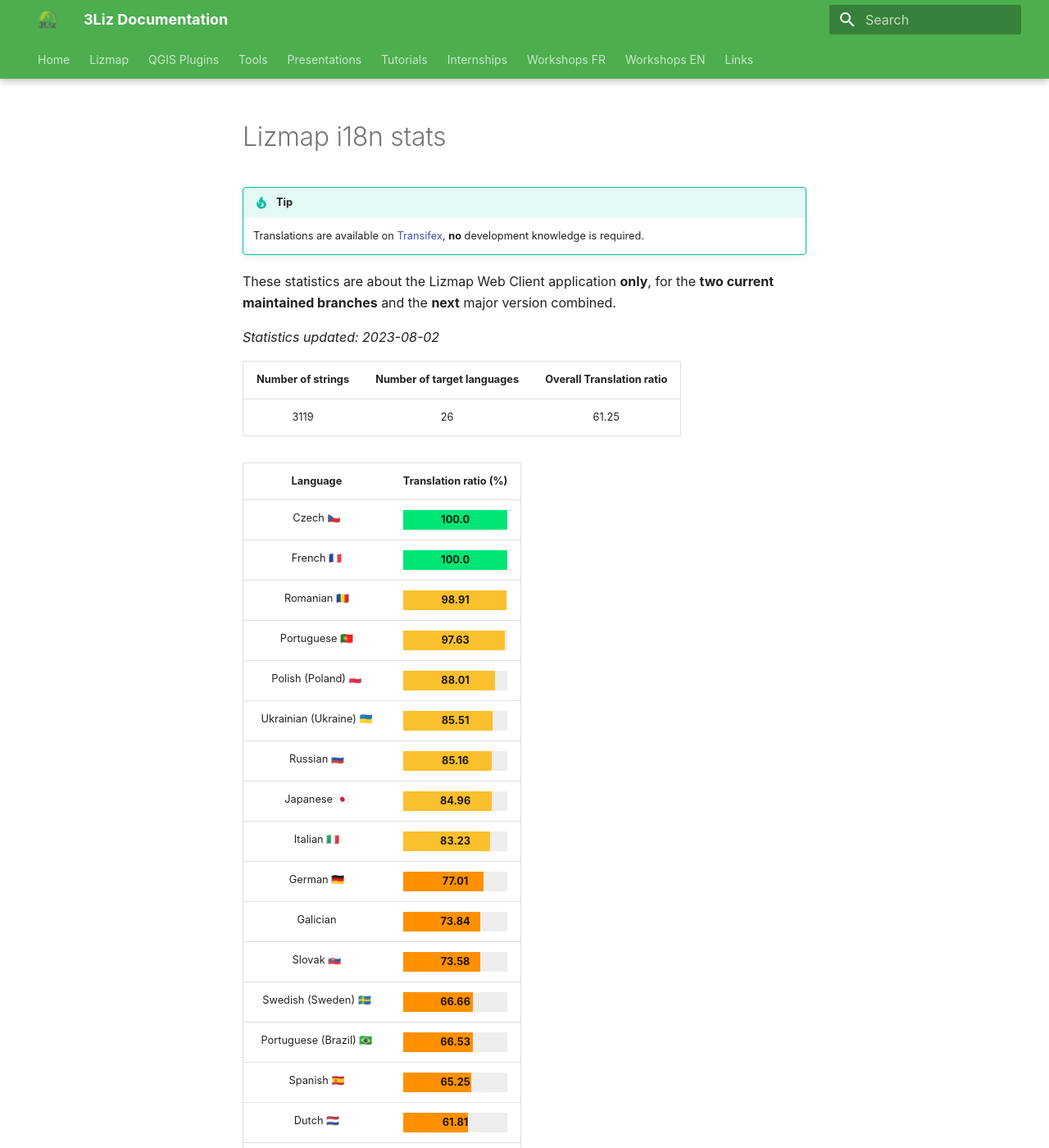
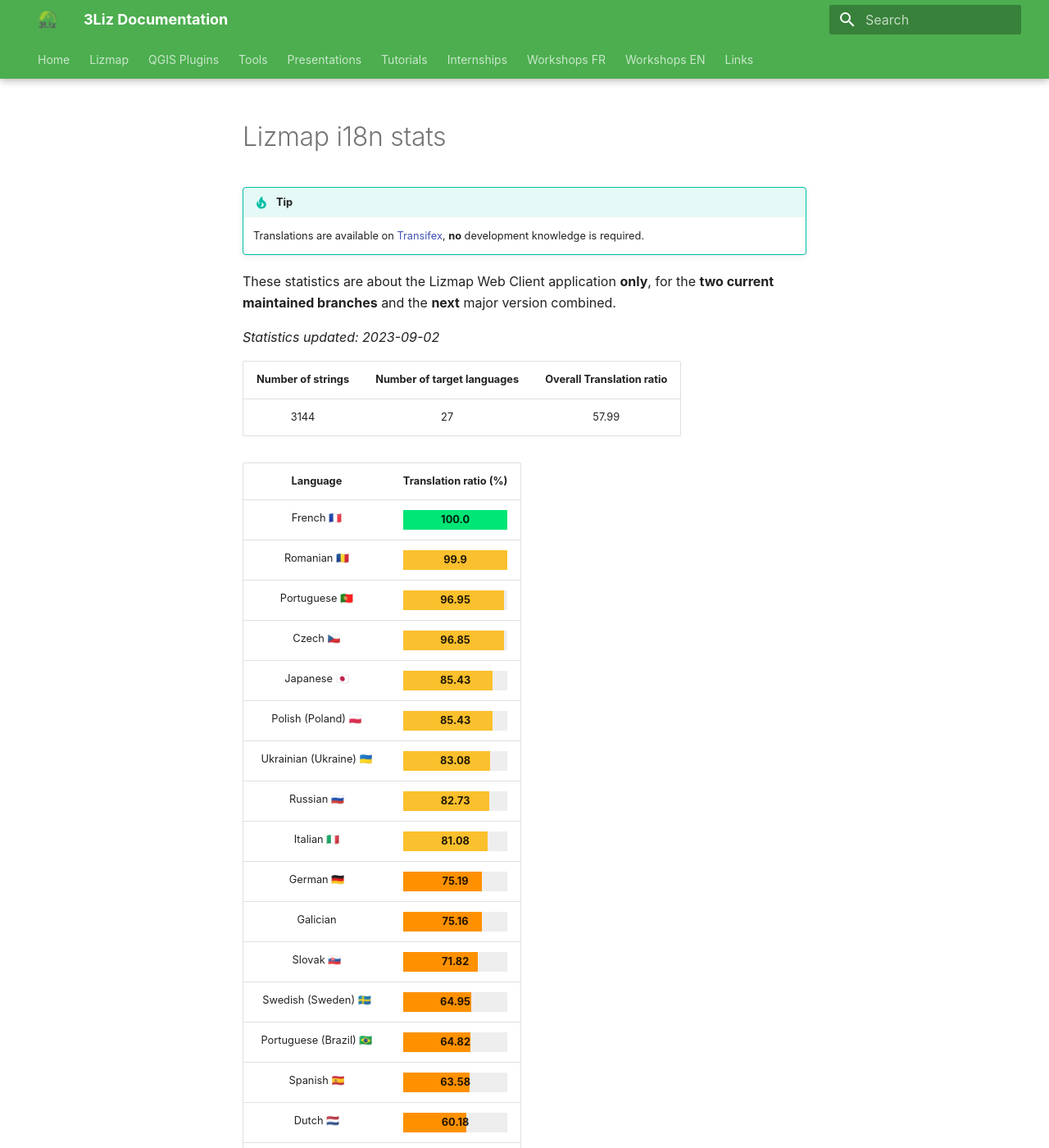
Before and after one commit to 3liz/3liz.github.io, an MkDocs documentation site: the page built from docs/lizmap-i18n-stats.md, in a window 1280 px wide and 1400 px high. Shown: the whole window at 82% size. Built offline with MkDocs 1.6.1 and Material for MkDocs 9.7.7, drawn with Linux system fonts in a browser that asks for light colours; nearby versions of some CDN libraries; some of the changed text lies outside the part shown.

Commit message:
Update statistics from Transifex Lizmap Web Client

```diff
--- a/docs/lizmap-i18n-stats.md
+++ b/docs/lizmap-i18n-stats.md
@@ -10,37 +10,38 @@
 These statistics are about the Lizmap Web Client application **only**, for the **two current
 maintained branches** and the **next** major version combined.
 
-*Statistics updated: 2023-08-02*
+*Statistics updated: 2023-09-02*
 
 | Number of strings | Number of target languages | Overall Translation ratio |
 |:-:|:-:|:-:|
-3119|26|61.25
+3144|27|57.99
 
 | Language | Translation ratio (%) |
 |:-:|:-:|
-Czech 🇨🇿 |[=100.0% "100.0"]|
 French 🇫🇷 |[=100.0% "100.0"]|
-Romanian 🇷🇴 |[=98.91% "98.91"]|
-Portuguese 🇵🇹 |[=97.63% "97.63"]|
-Polish (Poland) 🇵🇱 |[=88.01% "88.01"]|
-Ukrainian (Ukraine) 🇺🇦 |[=85.51% "85.51"]|
-Russian 🇷🇺 |[=85.16% "85.16"]|
-Japanese 🇯🇵 |[=84.96% "84.96"]|
-Italian 🇮🇹 |[=83.23% "83.23"]|
-German 🇩🇪 |[=77.01% "77.01"]|
-Galician  |[=73.84% "73.84"]|
-Slovak 🇸🇰 |[=73.58% "73.58"]|
-Swedish (Sweden) 🇸🇪 |[=66.66% "66.66"]|
-Portuguese (Brazil) 🇧🇷 |[=66.53% "66.53"]|
-Spanish 🇪🇸 |[=65.25% "65.25"]|
-Dutch 🇳🇱 |[=61.81% "61.81"]|
-Hungarian (Hungary) 🇭🇺 |[=58.06% "58.06"]|
-Finnish 🇫🇮 |[=53.16% "53.16"]|
-Slovenian 🇸🇮 |[=44.21% "44.21"]|
-Basque  |[=37.74% "37.74"]|
-Greek 🇬🇷 |[=30.75% "30.75"]|
-Bulgarian 🇧🇬 |[=28.98% "28.98"]|
-Norwegian 🇳🇴 |[=18.85% "18.85"]|
-Spanish (Argentina) 🇦🇷 |[=6.51% "6.51"]|
-Indonesian 🇮🇩 |[=4.78% "4.78"]|
-Serbian (Cyrillic) 🇷🇸 |[=1.31% "1.31"]|
+Romanian 🇷🇴 |[=99.9% "99.9"]|
+Portuguese 🇵🇹 |[=96.95% "96.95"]|
+Czech 🇨🇿 |[=96.85% "96.85"]|
+Japanese 🇯🇵 |[=85.43% "85.43"]|
+Polish (Poland) 🇵🇱 |[=85.43% "85.43"]|
+Ukrainian (Ukraine) 🇺🇦 |[=83.08% "83.08"]|
+Russian 🇷🇺 |[=82.73% "82.73"]|
+Italian 🇮🇹 |[=81.08% "81.08"]|
+German 🇩🇪 |[=75.19% "75.19"]|
+Galician  |[=75.16% "75.16"]|
+Slovak 🇸🇰 |[=71.82% "71.82"]|
+Swedish (Sweden) 🇸🇪 |[=64.95% "64.95"]|
+Portuguese (Brazil) 🇧🇷 |[=64.82% "64.82"]|
+Spanish 🇪🇸 |[=63.58% "63.58"]|
+Dutch 🇳🇱 |[=60.18% "60.18"]|
+Hungarian (Hungary) 🇭🇺 |[=56.49% "56.49"]|
+Finnish 🇫🇮 |[=52.19% "52.19"]|
+Slovenian 🇸🇮 |[=43.92% "43.92"]|
+Basque  |[=37.09% "37.09"]|
+Greek 🇬🇷 |[=30.12% "30.12"]|
+Bulgarian 🇧🇬 |[=27.64% "27.64"]|
+Norwegian 🇳🇴 |[=18.67% "18.67"]|
+Spanish (Argentina) 🇦🇷 |[=6.46% "6.46"]|
+Indonesian 🇮🇩 |[=4.77% "4.77"]|
+Serbian (Cyrillic) 🇷🇸 |[=1.3% "1.3"]|
+Vietnamese (Viet Nam)  |[=0.0% "0.0"]|
```
